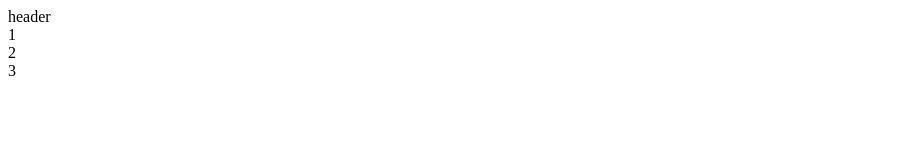
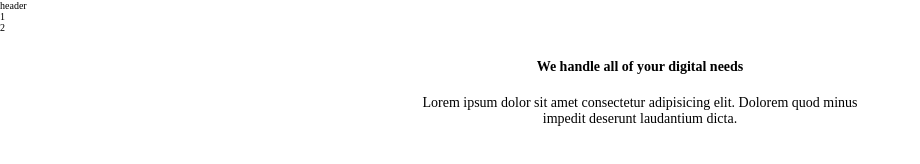
Before and after one commit to ehsanm-77/Group-Work2, a plain HTML site: page index.html in a window 1280 px wide. Shown: the whole page, without its empty margins (0-920 px from the left). Drawn offline with Linux system fonts and the light colour scheme.

Commit message:
create _three-style.css

```diff
--- /dev/null
+++ b/_three-style.css
@@ -0,0 +1,22 @@
+.third-div{
+    display: flex;
+    background-color: var(--color-secondry);
+    margin: 0 auto;
+    flex-direction: column;
+    text-align: center;
+    font-size: 1.4rem;
+    width: 100%;
+    padding-top: 2.6rem;
+    padding-bottom: 3rem;
+}
+.third-div-top {
+    margin-bottom: 2rem;
+    font-weight: 800;
+}
+.third-buttom {
+    display: flex;
+    align-self: center;
+    justify-content: center;
+    width: 45rem;
+    text-align: center;
+}
--- a/index.html
+++ b/index.html
@@ -5,6 +5,7 @@
     <meta http-equiv="X-UA-Compatible" content="IE=edge">
     <meta name="viewport" content="width=device-width, initial-scale=1.0">
     <title>Document</title>
+    <link rel="stylesheet" href="./style.css">
 </head>
 <body>
     <div>
@@ -14,7 +15,16 @@
         <main>
             <div>1</div>
             <div>2</div>
-            <div>3</div>
+            <div>
+                <div class="third-div">
+                    <div class="third-div-top">
+                        We handle all of your digital needs
+                    </div>
+                    <div class="third-buttom">
+                        <p>Lorem ipsum dolor sit amet consectetur adipisicing elit. Dolorem quod minus impedit deserunt laudantium dicta.</p>
+                    </div>
+                </div>
+            </div>
         </main>
         <footer>
 
--- a/style.css
+++ b/style.css
@@ -1 +1,2 @@
 @import url(./_reset.css);
+@import url(./_three-style.css);
```
